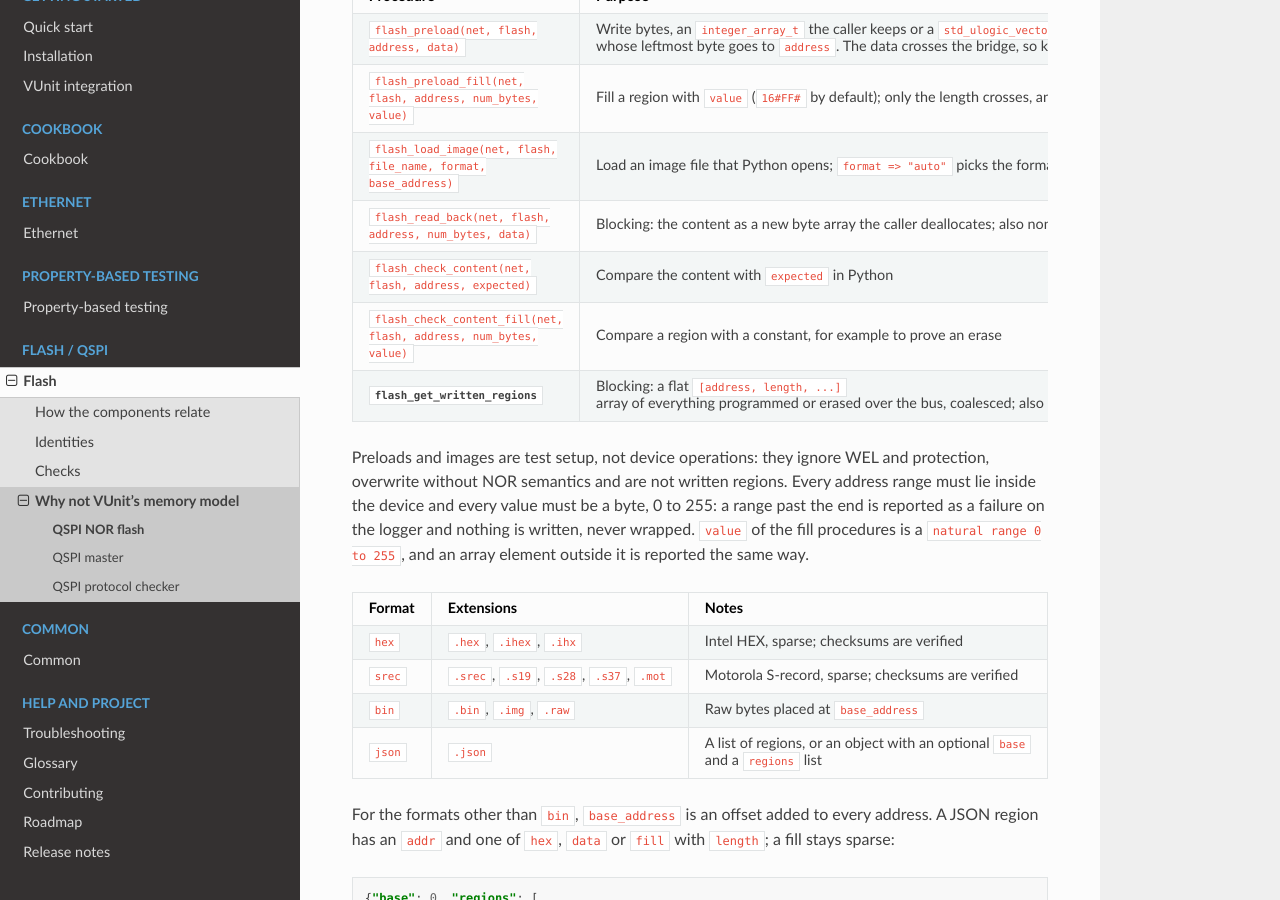
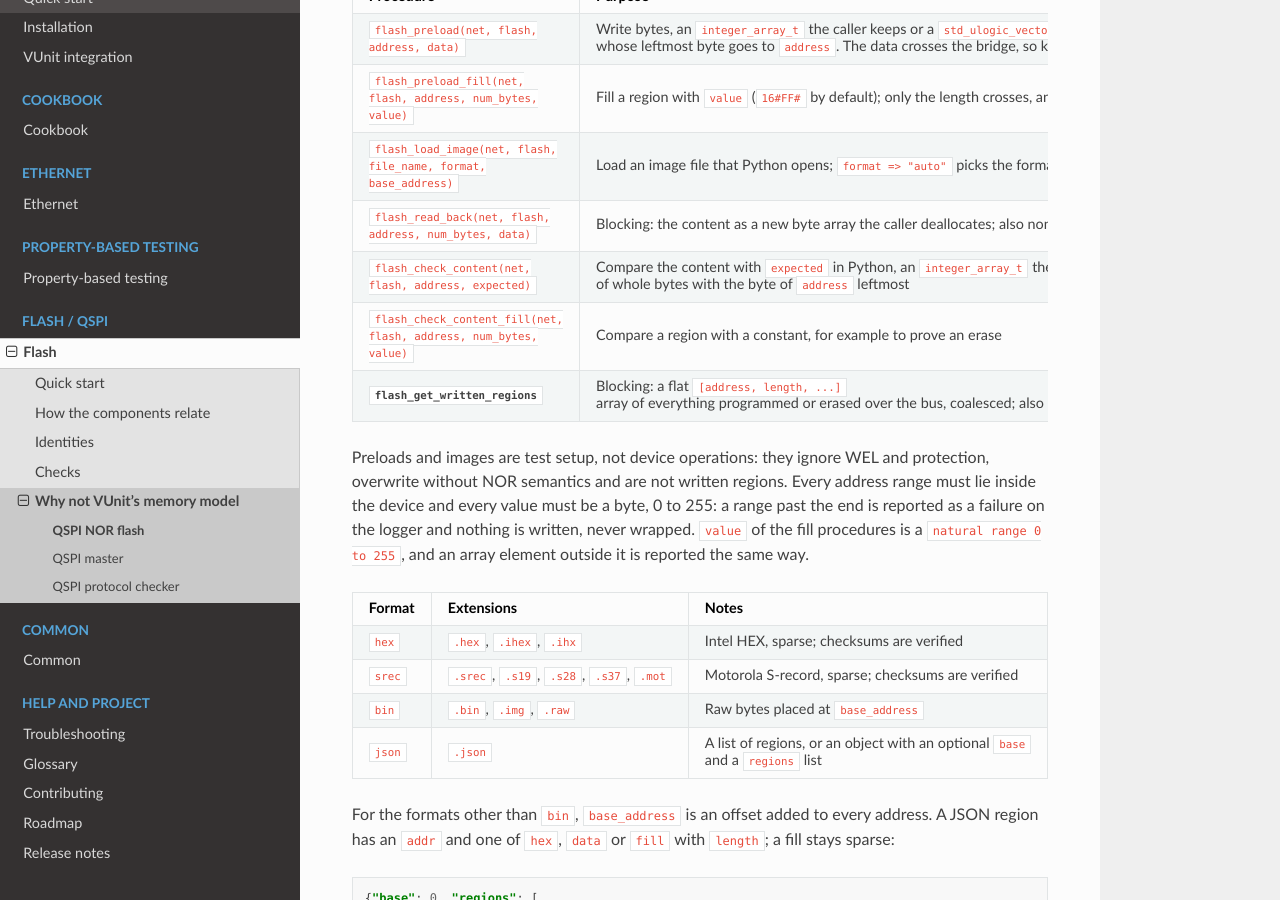
Before and after one commit to ru551n/awesome-vunit-vcs, a Sphinx documentation site: the page built from docs/flash/qspi_flash.rst, in a window 1280 px wide and 900 px high, scrolled down 5036 px. Built offline with Sphinx 7.4.7 and the Read the Docs theme 3.1.0, drawn with Linux system fonts in a browser that asks for light colours.

Commit message:
Add a boot-from-flash-image example testbench
tb_flash_boot_example is the shortest realistic flash test: a DUT boots
from an Intel HEX image loaded into a flash with default settings and a
default protocol checker, and the test checks that the RAM of the DUT
holds the image and that the boot wrote nothing. It is the Quick start of
the flash documentation.

The DUT, boot_reader, reads a length header and then the image with fast
read through a qspi_master it owns. flash_check_content gets a
std_ulogic_vector overload, so a DUT's RAM is compared with the flash
without building an integer_array_t.

Co-Authored-By: Claude Opus 5 (1M context) <noreply@anthropic.com>
Claude-Session: https://claude.ai/code/session_01846z9LGpF2PiS5xXA9qXUX

```diff
--- a/docs/flash/qspi_flash.rst
+++ b/docs/flash/qspi_flash.rst
@@ -454,7 +454,8 @@ Content
      - Blocking: the content as a new byte array the caller deallocates; also non-blocking with
        ``await_flash_read_back_reply``
    * - ``flash_check_content(net, flash, address, expected)``
-     - Compare the content with ``expected`` in Python
+     - Compare the content with ``expected`` in Python, an ``integer_array_t`` the caller keeps or a
+       ``std_ulogic_vector`` of whole bytes with the byte of ``address`` leftmost
    * - ``flash_check_content_fill(net, flash, address, num_bytes, value)``
      - Compare a region with a constant, for example to prove an erase
    * - :vhdl:`flash_get_written_regions <flash_pkg.flash_get_written_regions>`
```
Also changed, not shown: docs/flash/index.rst (+18 -0 lines), 4 other files.
